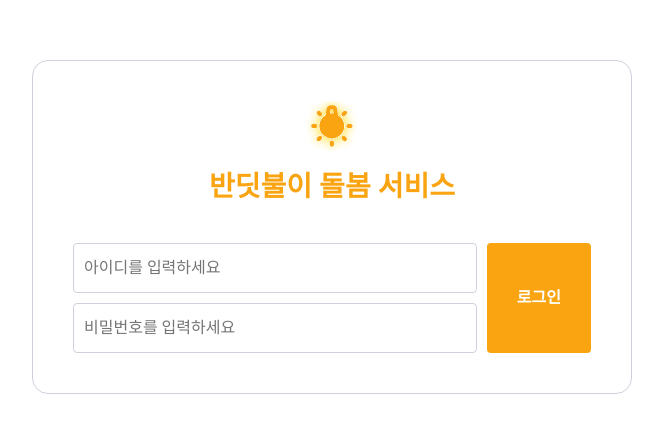
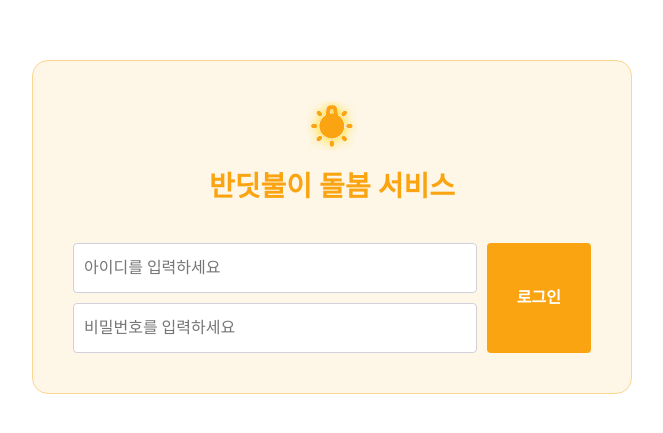
Before and after one commit to firefly-care/firefly-care-client, a React (Vite) app: page /login in a window 1280 px wide. Shown: the part 173-606 px from the top of the page, without its empty margins (308-971 px from the left). Built offline with nearby package versions, Linux system fonts and the light colour scheme; no server answers.

Commit message:
💄 style: 로그인 페이지 스타일 코드 수정

```diff
--- a/src/pages/login/index.styles.ts
+++ b/src/pages/login/index.styles.ts
@@ -14,7 +14,8 @@
   margin: 0 auto;
   padding: 40px;
   border-radius: 16px;
-  border: 1px solid ${({ theme }) => theme.colors.gray[100]};
+  background-color: ${({ theme }) => theme.colors.orange[50]};
+  border: 1px solid ${({ theme }) => theme.colors.orange[200]};
 `;
 
 export const LoginHeader = styled.div`
```
